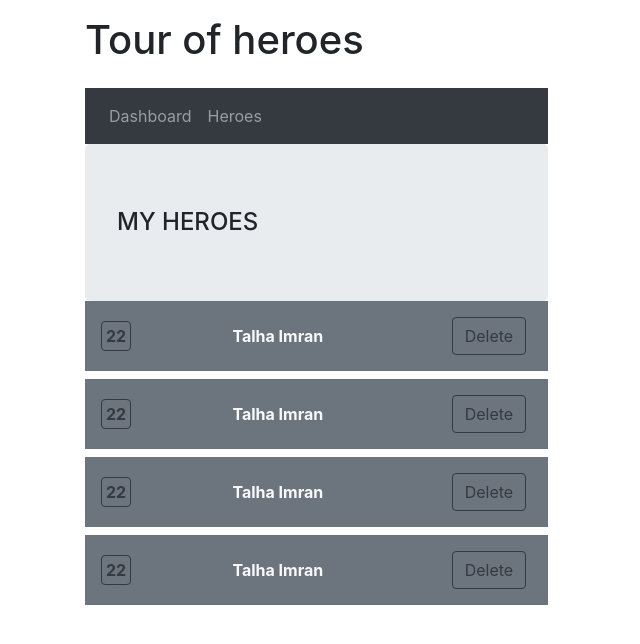
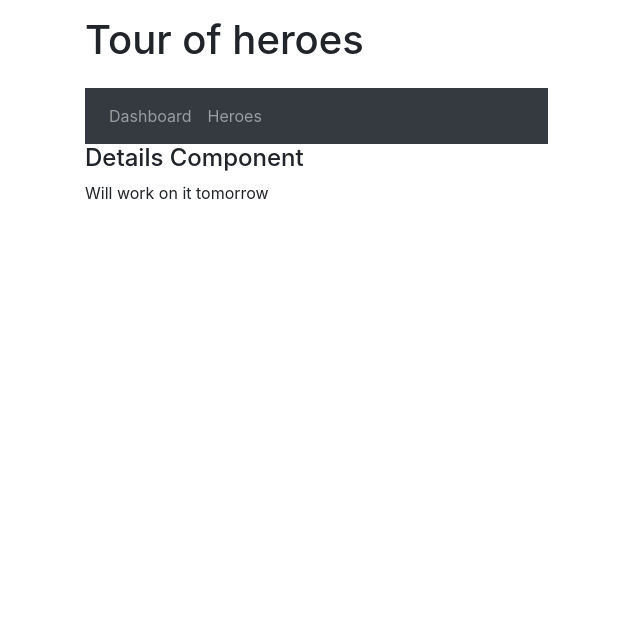
Before and after one commit to talhaimran777/LearningAngular, an Angular app: page / in a window 1280 px wide. Shown: the top 644 px of the page, without its empty margins (0-640 px from the left). Built offline with nearby package versions, Linux system fonts and the light colour scheme.

Commit message:
Made a details component

```diff
--- a/src/app/app.component.html
+++ b/src/app/app.component.html
@@ -1,5 +1,5 @@
 <div class="container">
   <h1 class="mb-4 mt-3 text-center text-sm-left">Tour of heroes</h1>
   <app-navbar></app-navbar>
-  <app-heroes></app-heroes>
+  <app-details></app-details>
 </div>
--- a/src/app/app.module.ts
+++ b/src/app/app.module.ts
@@ -6,12 +6,14 @@ import { AppComponent } from './app.component';
 import { NgbModule } from '@ng-bootstrap/ng-bootstrap';
 import { HeroesComponent } from './components/heroes/heroes.component';
 import { NavbarComponent } from './components/navbar/navbar.component';
+import { DetailsComponent } from './components/details/details.component';
 
 @NgModule({
   declarations: [
     AppComponent,
     HeroesComponent,
-    NavbarComponent
+    NavbarComponent,
+    DetailsComponent
   ],
   imports: [
     BrowserModule,
--- /dev/null
+++ b/src/app/components/details/details.component.html
@@ -0,0 +1,2 @@
+<h4>Details Component</h4>
+<p>Will work on it tomorrow</p>
--- /dev/null
+++ b/src/app/components/details/details.component.ts
@@ -0,0 +1,15 @@
+import { Component, OnInit } from '@angular/core';
+
+@Component({
+  selector: 'app-details',
+  templateUrl: './details.component.html',
+  styleUrls: ['./details.component.css']
+})
+export class DetailsComponent implements OnInit {
+
+  constructor() { }
+
+  ngOnInit(): void {
+  }
+
+}
```
Also changed, not shown: src/app/components/details/details.component.css (added), 1 other file (tests, documents, lock files or other folders).
